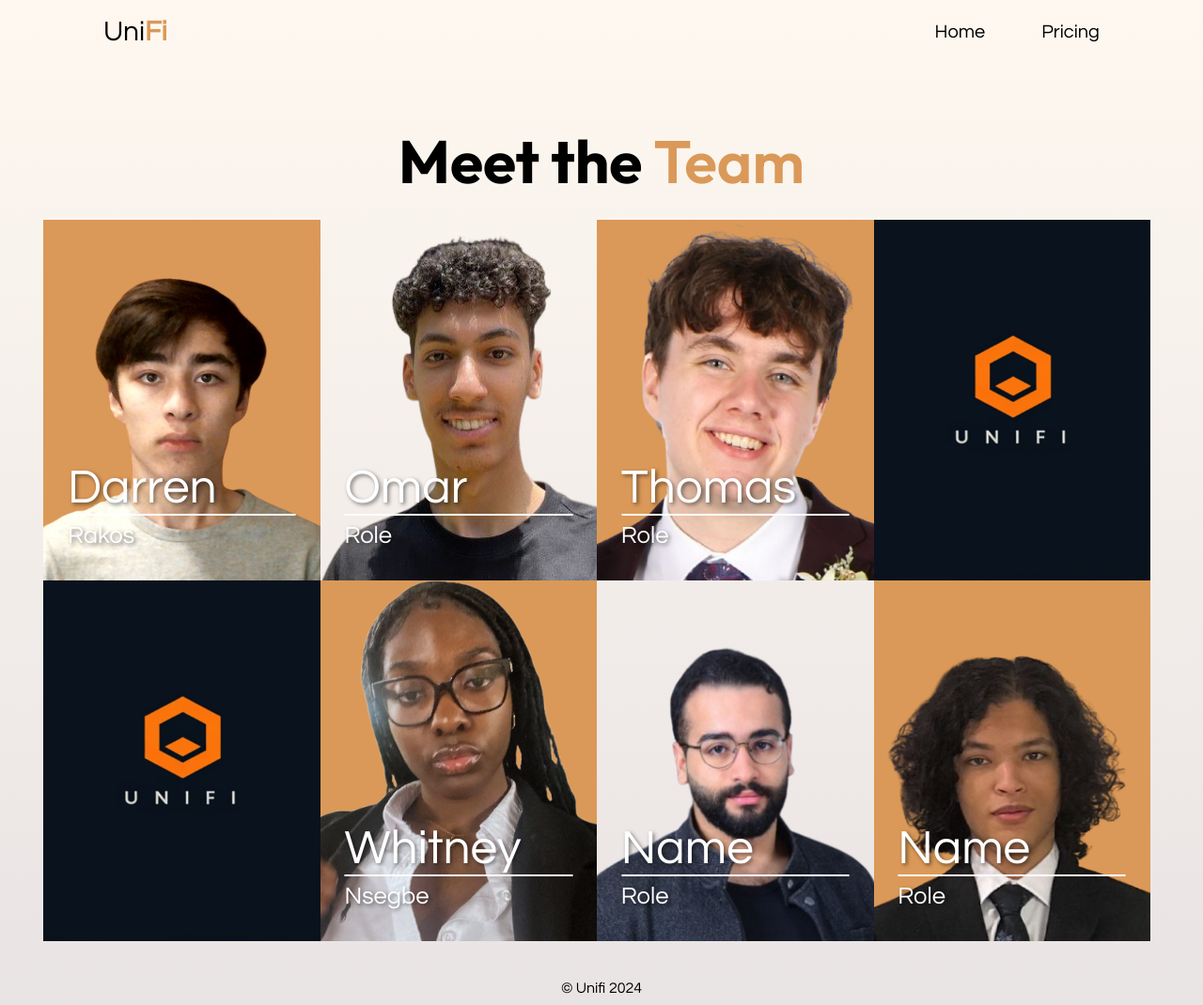
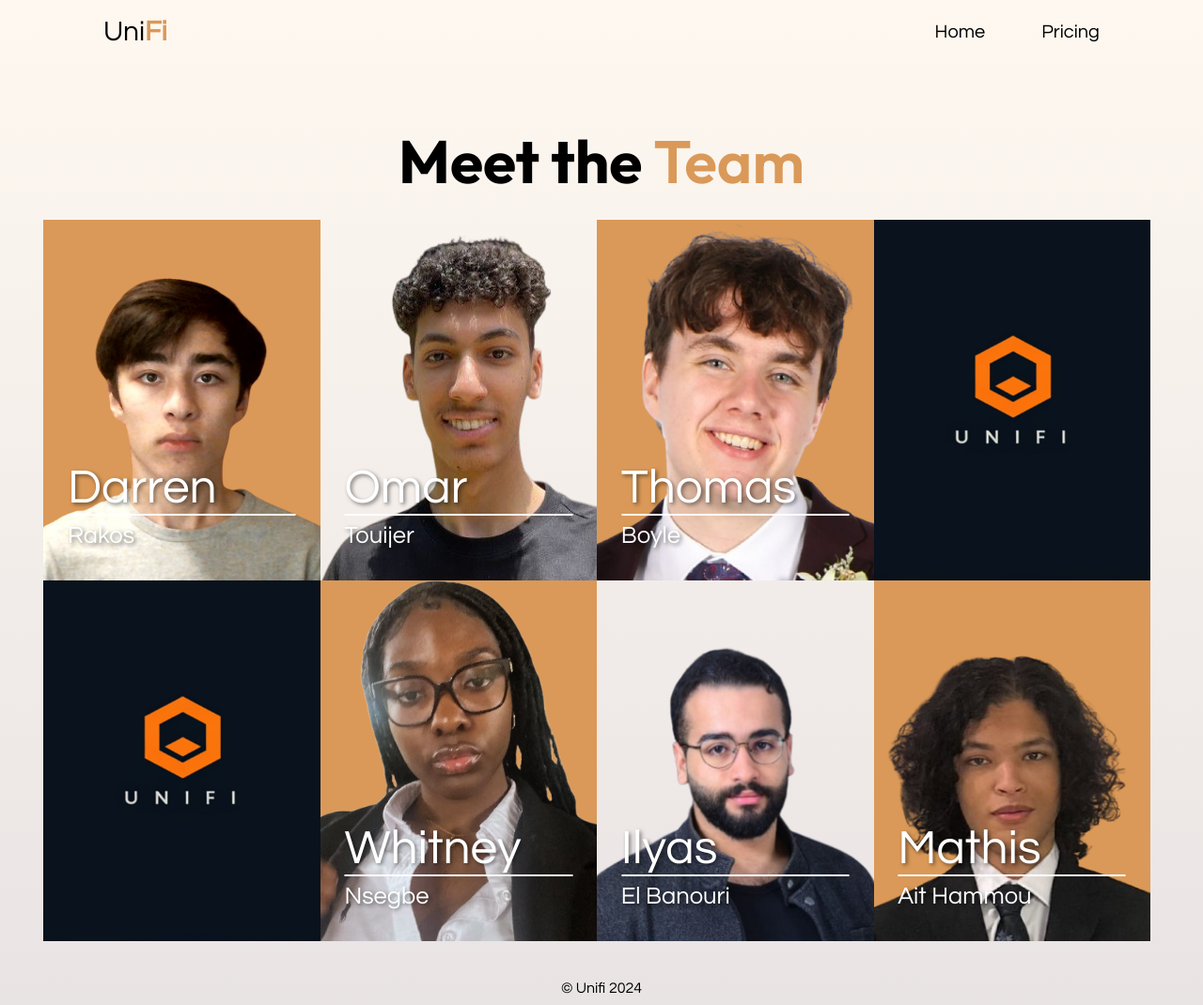
Before and after one commit to SEG-UniFi/SEG-UniFi.github.io, a website built with Vite: page about.html in a window 1280 px wide. Shown: the whole page at 94% size. Built offline with nearby package versions, Linux system fonts and the light colour scheme.

Commit message:
Added Names

```diff
--- a/about.html
+++ b/about.html
@@ -52,7 +52,7 @@
                     <img class="image" src="assets/teamPhoto2.png" alt="placeholder">
                     <p class="name">Omar</pp>
                         <hr>
-                        <p class="role">Role</p>
+                        <p class="role">Touijer</p>
 
                         <a class="hidden1" href="" alt="LinkedIn">LinkedIn</a>
                         <a class="hidden2" href="" alt="Github">Github</a>
@@ -62,7 +62,7 @@
                     <img class="image" src="assets/teamPhoto3.png" alt="placeholder">
                     <p class="name">Thomas</pp>
                         <hr>
-                        <p class="role">Role</p>
+                        <p class="role">Boyle</p>
 
                         <a class="hidden1" href="" alt="LinkedIn">LinkedIn</a>
                         <a class="hidden2" href="" alt="Github">Github</a>
@@ -91,9 +91,9 @@
 
                 <div class="teamCard" style="background-color: transparent;">
                     <img class="image" src="assets/teamPhoto5.png" alt="placeholder">
-                    <p class="name">Name</pp>
+                    <p class="name">Ilyas</pp>
                         <hr>
-                        <p class="role">Role</p>
+                        <p class="role">El Banouri</p>
 
                         <a class="hidden1" href="" alt="LinkedIn">LinkedIn</a>
                         <a class="hidden2" href="" alt="Github">Github</a>
@@ -101,9 +101,9 @@
 
                 <div class="teamCard" style="background-color: var(--col-orange)">
                     <img class="image" src="assets/teamPhoto6.png" alt="placeholder">
-                    <p class="name">Name</pp>
+                    <p class="name">Mathis</pp>
                         <hr>
-                        <p class="role">Role</p>
+                        <p class="role">Ait Hammou</p>
 
                         <a class="hidden1" href="" alt="LinkedIn">LinkedIn</a>
                         <a class="hidden2" href="" alt="Github">Github</a>
```
